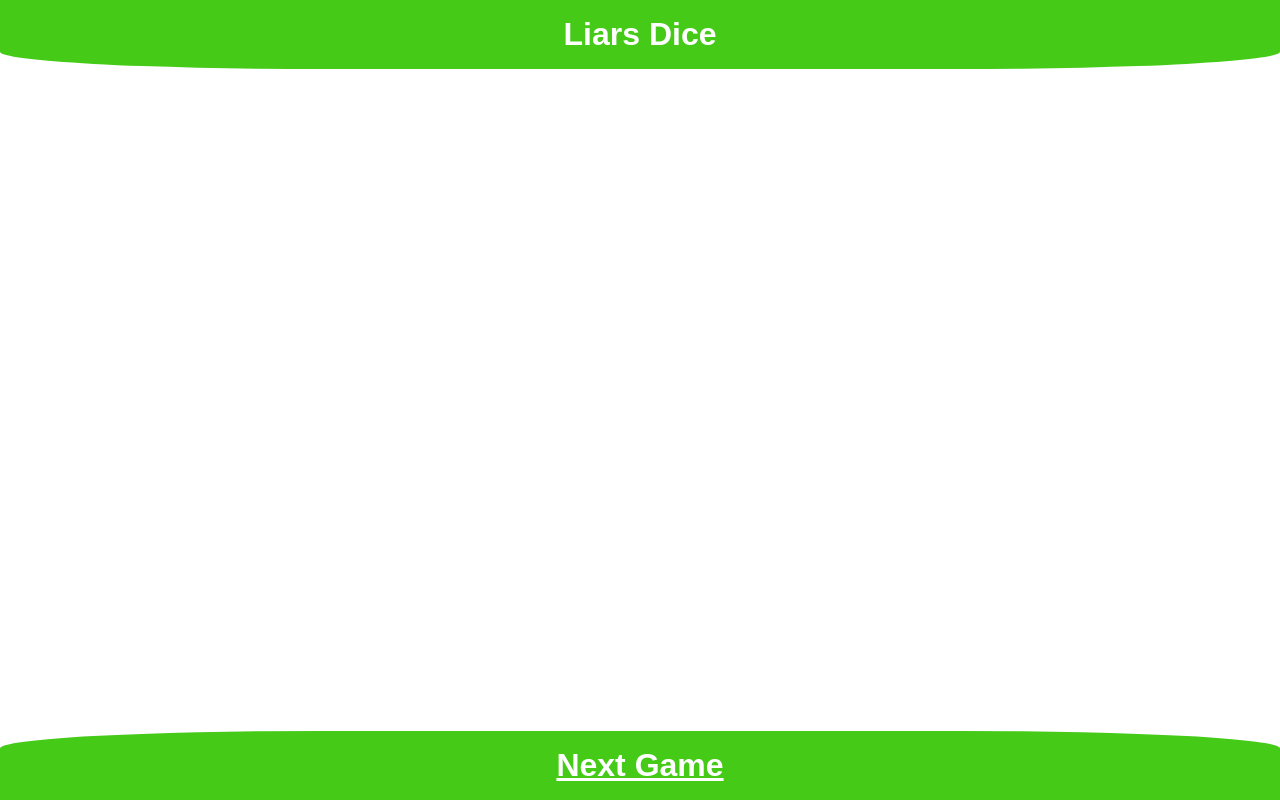
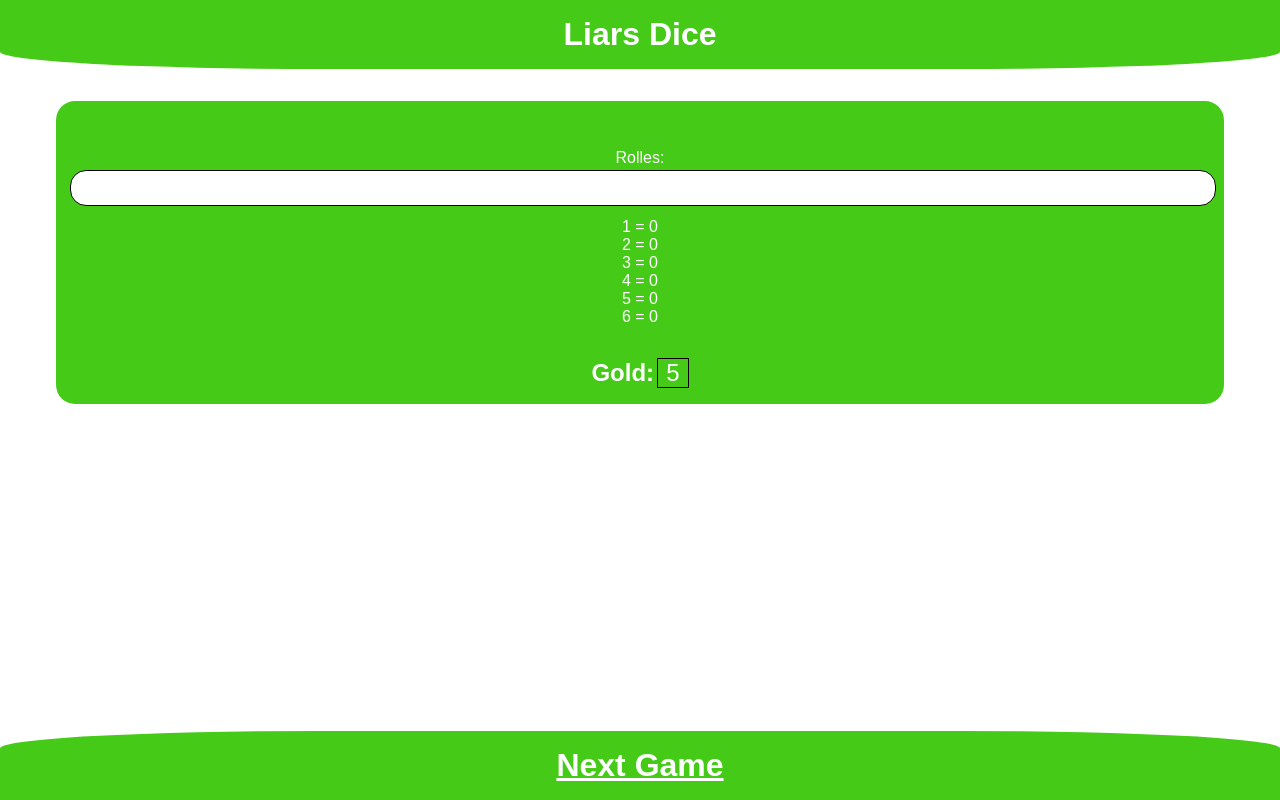
Before and after one commit to NeneIsTheName/gameshowDND, a Vue app: page /liarsDice in a window 1280 px wide. Built offline with nearby package versions, Linux system fonts and the light colour scheme.

Commit message:
created page liars dice

```diff
--- a/src/games/liarsDice.vue
+++ b/src/games/liarsDice.vue
@@ -2,8 +2,33 @@
 <header_file title="Liars Dice"/>
 
 <main class="main">
-    <section>
-
+    <section class="liarsDice">
+        <div class="competitors">
+            <div v-for="(player, index) in this.players" class="player" :style="{width: `${100/this.players.length}%`}">
+                <div class="player__title">
+                    <p class="player__title--text">{{ player.name }}</p>
+                </div>
+                <div class="player__gold">
+                    <p class="player__gold--text">Gold:</p>
+                    <span contenteditable="true" class="player__gold--input" :id="`earnedGold${index}`">0</span>
+                </div>
+            </div>
+        </div>
+        <div class="rolles">
+            <div class="rolles__form">
+                <p class="rolles__form--label">Rolles:</p>
+                <input type="text" class="rolles__form--input" @input="change_dice_counter($event.target.value)">
+            </div>
+            <div class="rolles__dice">
+                <p v-for="dice_value in dice_values" class="rolles__dice--text">{{ dice_value.dice }} = {{ dice_value.count }}</p>
+            </div>
+        </div>
+        <div class="reward">
+            <div class="reward__gold">
+                <p class="reward__gold--text">Gold:</p>
+                <span contenteditable="true" @input="earnedGold = Number($event.target.innerText)" class="reward__gold--input" id="earnedGold">5</span>
+            </div>
+        </div>
     </section>
 </main>
 
@@ -20,5 +45,39 @@ export default{
         header_file,
         footer_file,
     },
+    computed: {
+        players() {
+            return this.$store.state.players
+        }
+    },
+    data(){
+        return {
+            dice_values: [
+                {dice: 1,  count: 0},
+                {dice: 2, count: 0},
+                {dice: 3, count: 0},
+                {dice: 4, count: 0},
+                {dice: 5, count: 0},
+                {dice: 6, count: 0},
+            ],
+            earnedGold: 5,
+        }
+    },
+    methods: {
+        change_dice_counter(rolled_numbers){
+            //Resets each count.
+            this.dice_values.forEach(dice_value => {
+                dice_value.count = 0
+            })
+
+            //Get every role in an array.
+            const rolled_array = rolled_numbers.trim().split(",")
+
+            //Adds the ammount of rolled for every dice.
+            this.dice_values.forEach(dice_value => {
+                dice_value.count = rolled_array.filter(rolles => (Number(rolles) === dice_value.dice)).length
+            })
+        }
+    }
 }
 </script>
--- /dev/null
+++ b/src/styling/cards/liarsDice.scss
@@ -0,0 +1,102 @@
+.liarsDice{
+    background-color: $color-componentsBG;
+    padding: $padding-card;
+    border-radius: 1.2rem;
+
+    .competitors{
+        display: flex;
+
+        .player{
+            border: none 1px $color-border;
+            border-style: none solid;
+
+            &__title{
+                padding-bottom: 0.2rem;
+                border-bottom: solid 1px $color-border;
+
+                &--text{
+                    color: $color-text;
+                    text-align: center;
+                    font-weight: bold;
+                }
+            }
+
+            &__gold{
+                display: flex;
+                align-items: center;
+                justify-content: center;
+                margin-top: 0.2rem;
+                padding-bottom: 0.2rem;
+                gap: 0.2rem;
+
+                &--text{
+                    color: $color-text;
+                }
+
+                &--input{
+                    border: solid $color-border 1px;
+                    padding: 0 0.5rem;
+                    color: $color-text;
+                    &:focus{
+                        outline: none;
+                    }
+                }
+            }
+        }
+    }
+
+    .rolles{
+        margin-top: 2rem;
+
+        &__form{
+            &--label{
+                text-align: center;
+                color: $color-text;
+            }
+
+            &--input{
+                width: 100%;
+                padding: $padding-input;
+                border-radius: 1rem;
+                border: solid $color-border 1px;
+                margin: 0.2rem;
+            }
+        }
+
+        &__dice{
+            margin-top: 0.5rem;
+
+            &--text{
+                text-align: center;
+                color: $color-text;
+            }
+        }
+    }
+
+    .reward{
+
+        &__gold{
+            display: flex;
+            align-items: center;
+            justify-content: center;
+            gap: 0.2rem;
+            margin-top: 2rem;
+
+            &--text{
+                color: $color-text;
+                font-weight: bold;
+                font-size: 1.5rem;
+            }
+
+            &--input{
+                border: solid $color-border 1px;
+                padding: 0 0.5rem;
+                font-size: 1.5rem;
+                color: $color-text;
+                &:focus{
+                    outline: none;
+                }
+            }
+        }
+    }
+}
--- a/src/styling/style.scss
+++ b/src/styling/style.scss
@@ -22,5 +22,6 @@
 //Game pages
 @import "./cards/competitors";
 @import "./cards/roleD100";
+@import "./cards/liarsDice";
 @import "./cards/roomOrBear";
 @import "./cards/stealOrDeal";
```
